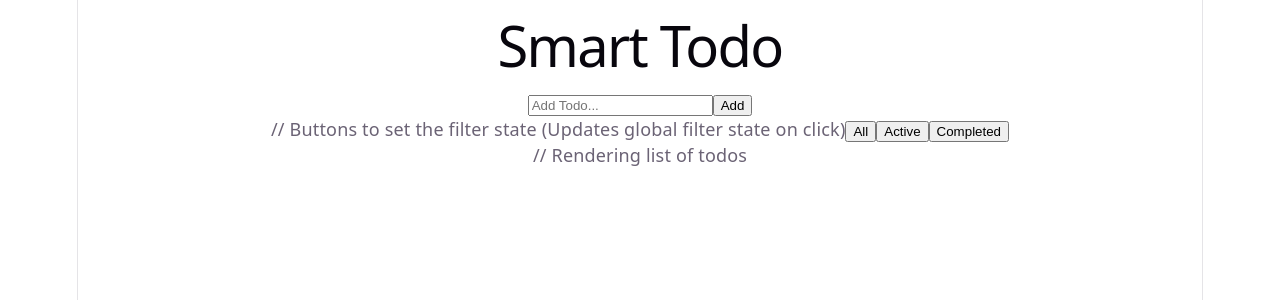
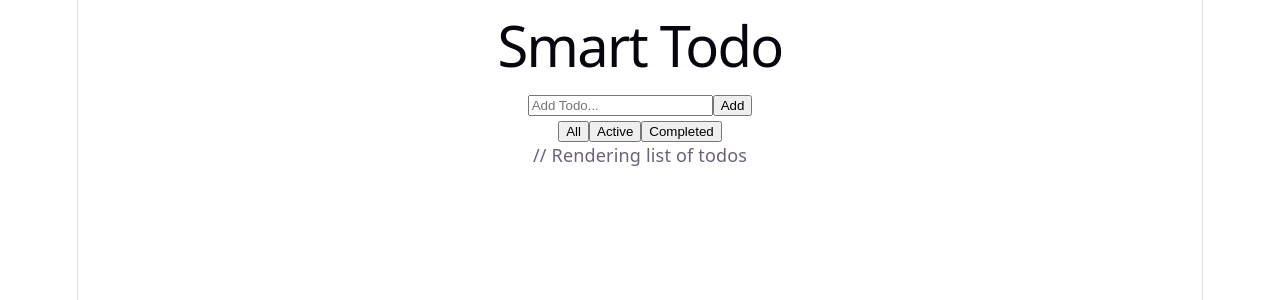
Before and after one commit to Sasithavinda4/Smart-Todo-App, a React (Vite) app in the folder smart-todo/: page / in a window 1280 px wide. Shown: the top 300 px of the page. Built offline with nearby package versions, Linux system fonts and the light colour scheme.

Commit message:
Comment fixed

```diff
--- a/smart-todo/src/components/FilterBar.jsx
+++ b/smart-todo/src/components/FilterBar.jsx
@@ -6,7 +6,7 @@ const FilterBar = () => {
 
     return (
         <div className="flex gap-2 my-3">
-            // Buttons to set the filter state (Updates global filter state on click)
+            {/* Buttons to set the filter state (Updates global filter state on click) */}
             <button onClick={() => setFilter("all")}>All</button>
             <button onClick={() => setFilter("active")}>Active</button>
             <button onClick={() => setFilter("completed")}>Completed</button>
```
